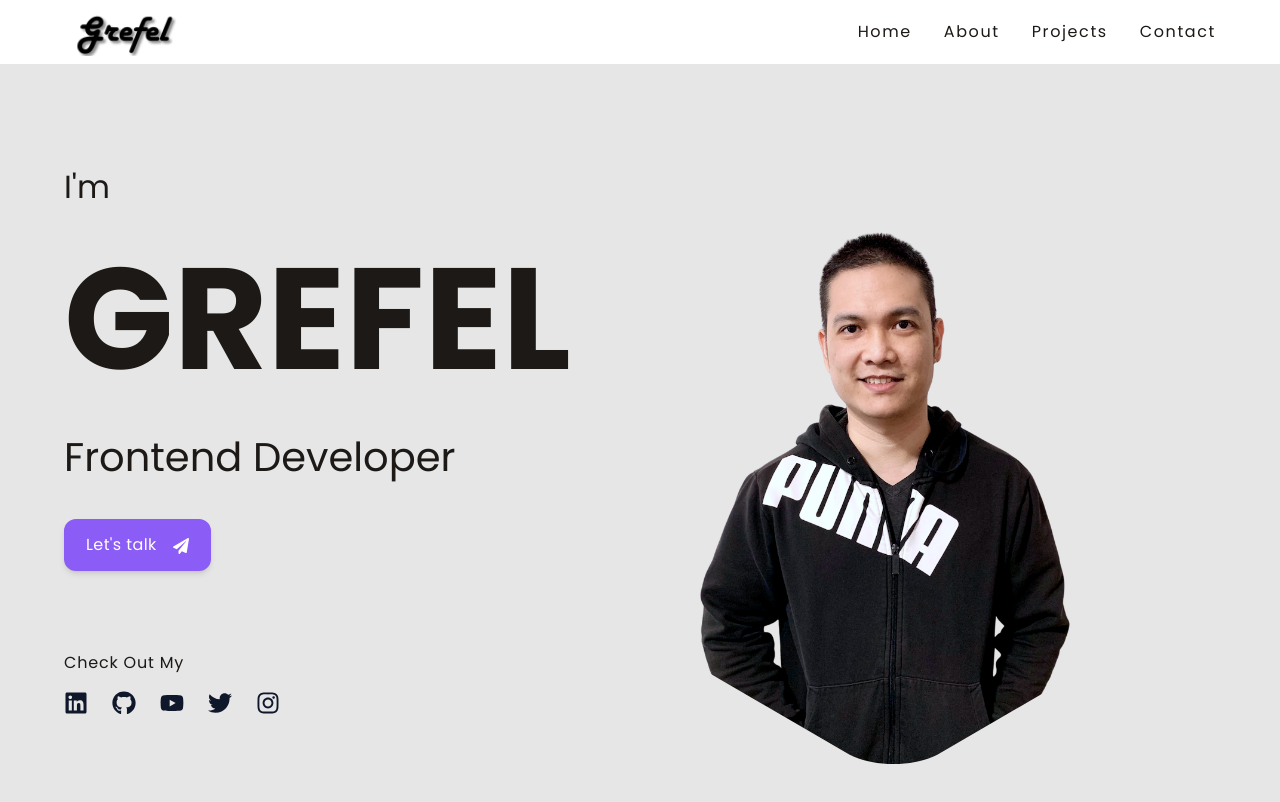
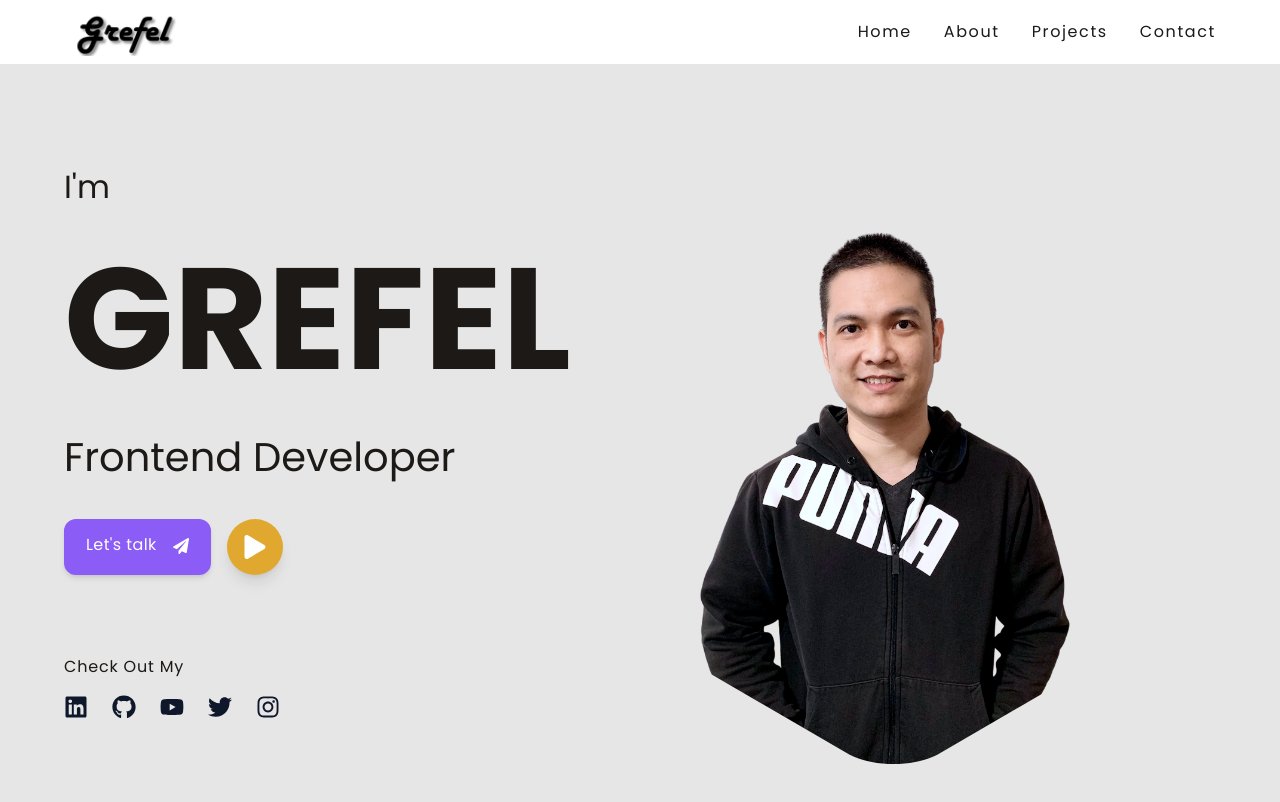
Before and after one commit to grefelnable/grefel-nable-landing, a React (Create React App) app: page / in a window 1280 px wide. Shown: the top 802 px of the page. Built offline with nearby package versions, Linux system fonts and the light colour scheme.

Commit message:
Hero section done

```diff
--- a/src/components/Hero.js
+++ b/src/components/Hero.js
@@ -4,16 +4,19 @@ import {
   FaInstagram,
   FaLinkedin,
   FaPaperPlane,
+  FaPlay,
   FaTwitter,
   FaYoutube,
 } from "react-icons/fa";
 import GrefelHoodie from "../assets/grefel-hoodie-remove-bg.png";
 
 const Hero = () => {
+  let learnText = "Learn about me";
+  const characters = learnText.split("");
   return (
     <header className="hero h-screen bg-base-200">
       <div className="section-center flex flex-col justify-between lg:flex-row-reverse ">
-        <div className="">
+        <div className="relative">
           <img src={GrefelHoodie} className="object-cover mask mask-hexagon" />
         </div>
 
@@ -21,13 +24,30 @@ const Hero = () => {
           <h3>I'm</h3>
           <h1 className="text-[9rem] font-bold">GREFEL</h1>
           <h2 className="mb-8">Frontend Developer</h2>
+          <div className="mb-20 flex gap-4">
             <a
               href="mailto: felnable@gmail.com"
-            class="bg-violet-500 text-white px-5 py-3 rounded-xl mb-20 tracking-wide shadow-md border-2 border-violet-500 ease-in-out duration-300 hover:shadow-2xl hover:bg-transparent hover:text-slate-900 "
+              class="bg-violet-500 text-white px-5 py-3 rounded-xl tracking-wide shadow-md border-2 border-violet-500 ease-in-out duration-300 hover:shadow-2xl hover:bg-transparent hover:text-slate-900 "
             >
               Let's talk
               <FaPaperPlane className="inline ml-4" />
             </a>
+            {/* learn about me */}
+            <div
+              className="tooltip tooltip-info tooltip-right"
+              data-tip="---> Learn more about me"
+            >
+              <a
+                href="https://www.youtube.com/watch?v=hh7dIrtHlbc"
+                target="_blank"
+                className="bg-primary hover:bg-white text-white w-14 h-14 rounded-full grid items-center justify-center text-2xl ease-in-out duration-300 hover:scale-125 hover:text-violet-500
+                shadow-lg hover:shadow-xl"
+              >
+                <FaPlay />
+              </a>
+            </div>
+          </div>
+
           <p className="capitalize mb-4 tracking-wider">Check out my</p>
           {/* hero social icons */}
           <ul className="flex gap-6 text-slate-900 text-2xl">
```
Lines whose indentation alone changed are shown as unchanged.
